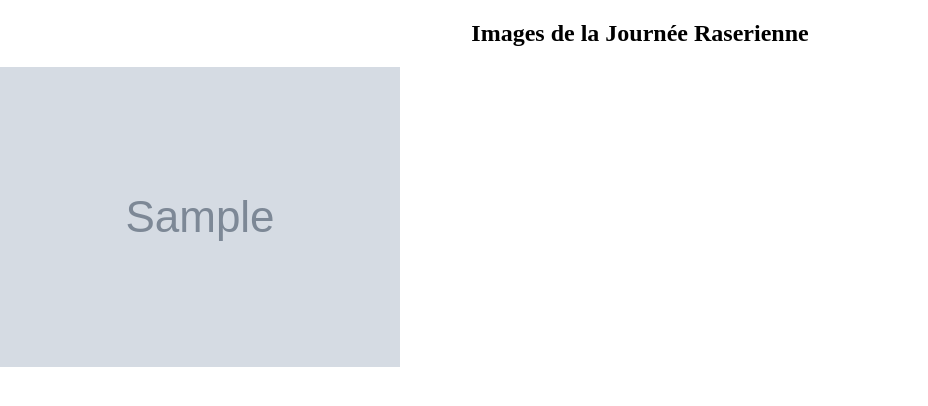
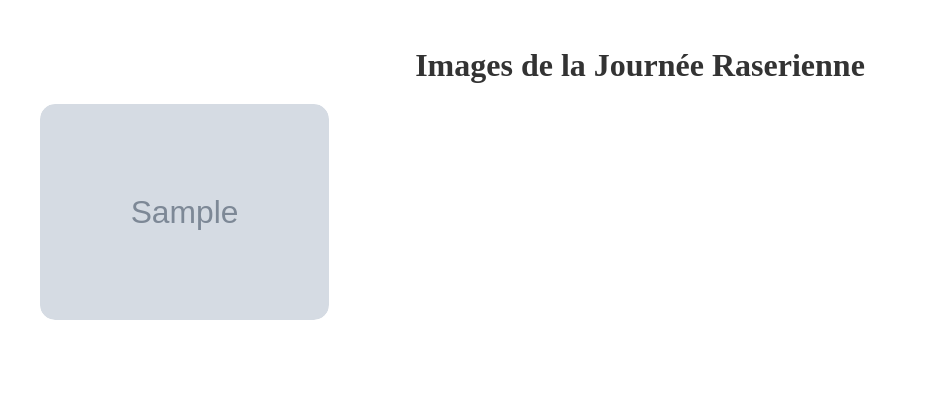
Before and after one commit to Babasky/rasere, a Symfony app: template templates/home/forum.html.twig in a window 1280 px wide. Shown: the part 117-523 px from the top of the page, without its empty margins (0-928 px from the left). Run offline with Twig, Linux system fonts and the light colour scheme; the template is opened without the code that fills it: most values are stand-ins (such as "Sample title", 1, 10 or a date in 2020); grey boxes marked "Sample" are stand-in pictures; some libraries are stand-ins or nearby versions.

Commit message:
style forum

```diff
--- a/public/_template/assets/css/main.css
+++ b/public/_template/assets/css/main.css
@@ -1075,3 +1075,76 @@ main {
       gap: 1rem;
     }
   }
+
+  /* =============================== FORUM =============================== */
+  .forum-image {
+    padding: 20px;
+    text-align: center;
+}
+.forum-image h2 {
+    font-size: 2rem;
+    margin-bottom: 20px;
+    color: #333;
+}
+
+.defil-images {
+    display: grid;
+    grid-template-columns: repeat(auto-fill, minmax(250px, 1fr));
+    gap: 15px;
+    max-width: 1200px;
+    margin: 0 auto;
+}
+
+.defil-images div {
+    position: relative;
+    overflow: hidden;
+    border-radius: 15px;
+}
+
+.defil-images img {
+    width: 100%;
+    height: 100%;
+    object-fit: cover;
+    display: block;
+    border-radius: 15px;
+    transition: transform 0.3s ease;
+}
+
+/* Superposition */
+.defil-images div::after {
+    content: "Parole-Action";
+    position: absolute;
+    top: 0;
+    left: 0;
+    right: 0;
+    bottom: 0;
+    background: rgba(0, 0, 0, 0.5);
+    color: white;
+    display: flex;
+    justify-content: center;
+    align-items: center;
+    opacity: 0;
+    transition: opacity 0.3s ease;
+    font-size: 1.5rem;
+}
+
+.defil-images div:hover::after {
+    opacity: 1;
+}
+
+.defil-images div:hover img {
+    transform: scale(1.05); /* Effet zoom au survol */
+}
+
+/* Media Queries */
+@media (max-width: 768px) {
+    .defil-images {
+        grid-template-columns: repeat(auto-fill, minmax(200px, 1fr));
+    }
+}
+
+@media (max-width: 480px) {
+    .defil-images {
+        grid-template-columns: 1fr;
+    }
+}
--- a/templates/_partials/header.html.twig
+++ b/templates/_partials/header.html.twig
@@ -39,7 +39,7 @@
 				<a href="{{path('app_ressource')}}">Ressources</a>
 			</li>
 			<li>
-				<a href="forum.html">Forum</a>
+				<a href="{{path('app_forum')}}">Forum</a>
 			</li>
 			{% if app.user %}
 				<li>
```
